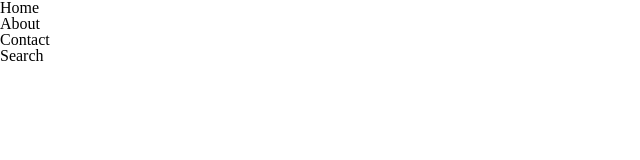
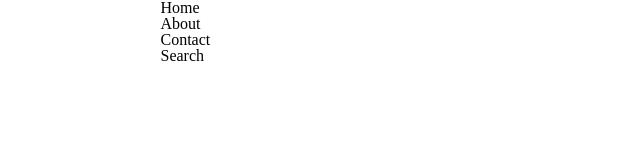
Before and after one commit to wander-junior/Wander-s-Blog, a Gatsby site: page / in a window 1280 px wide. Shown: the whole page, without its empty margins (0-640 px from the left). Built offline with nearby package versions, Linux system fonts and the light colour scheme; Gatsby itself is replaced by a stand-in of ours.

Commit message:
Create Container Component

```diff
--- a/GlobalStyle.js
+++ b/GlobalStyle.js
@@ -1,4 +1,4 @@
-import { createGlobalStyle } from 'styled-components';
+import styled, { createGlobalStyle } from 'styled-components';
 
 const GlobalStyle = createGlobalStyle`
     html, body, div, span, applet, object, iframe,
@@ -46,4 +46,18 @@ const GlobalStyle = createGlobalStyle`
     }
 `;
 
+const Container = styled.div`
+    width: 959px;
+    margin: 0 auto;
+
+    @media (max-width: 960px) {
+        width: 768px;
+    }
+
+    @media (max-width: 770px) {
+        width: 300px;
+    }
+`;
+
 export default GlobalStyle;
+export { Container }
--- a/src/components/Header/index.js
+++ b/src/components/Header/index.js
@@ -1,8 +1,10 @@
 import React from 'react'
+import { Container } from '../../../GlobalStyle'
 
 export default function Header() {
     return (
         <header>
+            <Container>
                 <nav>
                     <ul>
                         <li>Home</li>
@@ -11,6 +13,7 @@ export default function Header() {
                         <li>Search</li>
                     </ul>
                 </nav>
+            </Container>
         </header>
     )
 }
```
Lines whose indentation alone changed are shown as unchanged.
